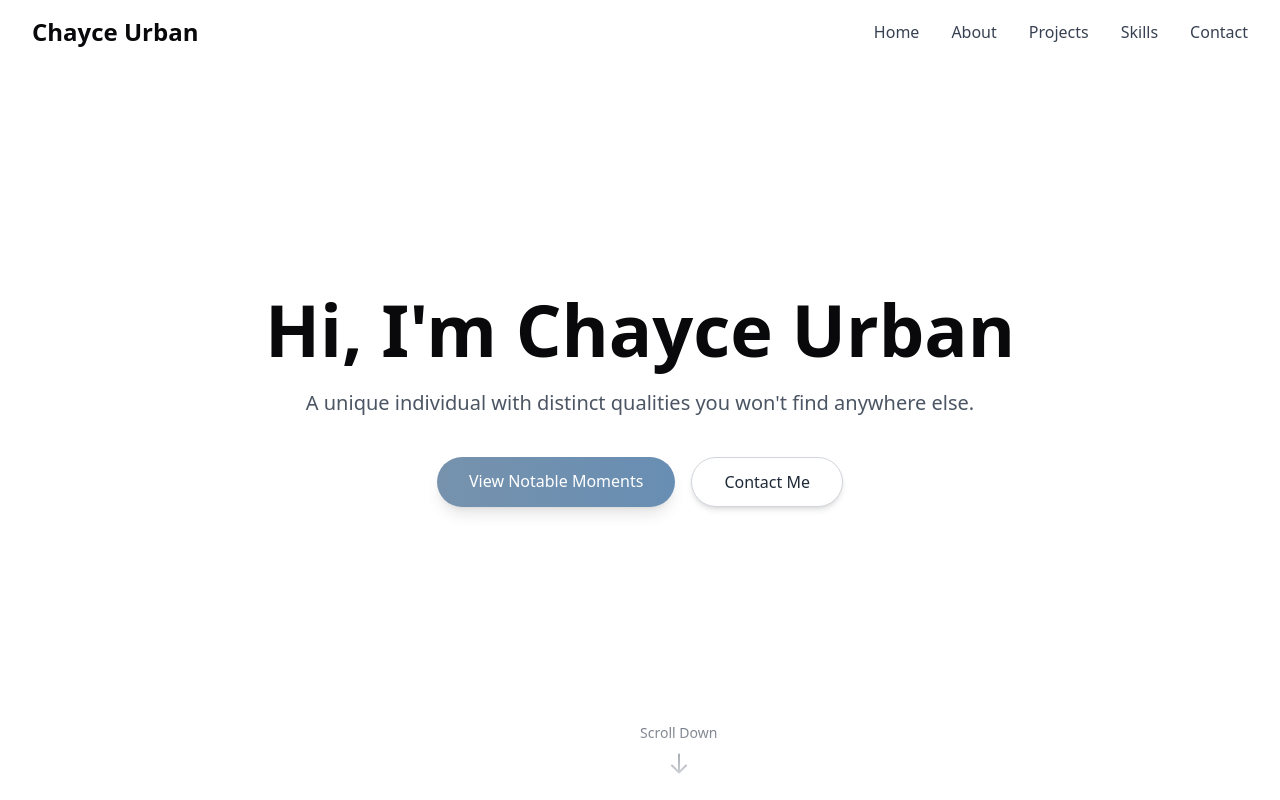
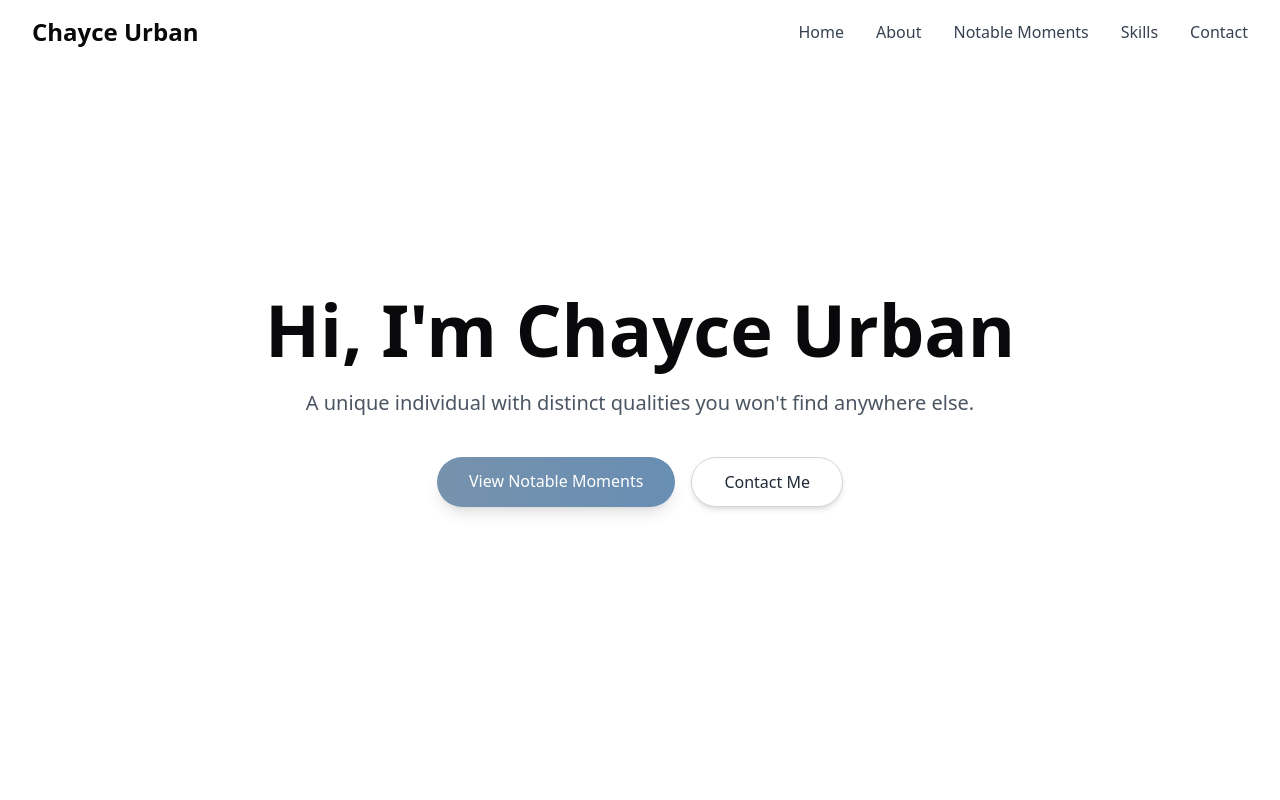
Before and after one commit to JustinKuhn1/Chayce-Urban-Portfolio, a Next.js app in the folder chayce-urban-portfolio/: page / in a window 1280 px wide. Shown: the top 800 px of the page. Built offline with nearby package versions, Linux system fonts and the light colour scheme.

Commit message:
screen-move-remove

```diff
--- a/chayce-urban-portfolio/src/app/layout.tsx
+++ b/chayce-urban-portfolio/src/app/layout.tsx
@@ -1,7 +1,7 @@
+// layout.tsx
 import type { Metadata } from "next";
 import { Geist, Geist_Mono } from "next/font/google";
 import "./globals.css";
-import ClientBody from "./ClientBody";
 
 const geistSans = Geist({
   variable: "--font-geist-sans",
@@ -20,18 +20,16 @@ export const metadata: Metadata = {
 
 export default function RootLayout({
   children,
-}: Readonly<{
+}: {
   children: React.ReactNode;
-}>) {
+}) {
   return (
     <html lang="en" className={`${geistSans.variable} ${geistMono.variable}`}>
       <head>
-      <meta name="theme-color" content="#000000" /> {/* Add the theme-color meta tag here */}
-      <meta name="viewport" content="width=device-width, initial-scale=1.0, maximum-scale=1.0" />
+        <meta name="theme-color" content="#000000" />
+        <meta name="viewport" content="width=device-width, initial-scale=1.0, maximum-scale=1.0" />
       </head>
-      <ClientBody>
-        {children}
-      </ClientBody>
+      <body className="antialiased">{children}</body>
     </html>
   );
 }
--- a/chayce-urban-portfolio/src/components/Navbar.tsx
+++ b/chayce-urban-portfolio/src/components/Navbar.tsx
@@ -7,7 +7,7 @@ import { Bars3Icon, XMarkIcon } from '@heroicons/react/24/outline';
 const navItems = [
   { name: 'Home', href: '#home' },
   { name: 'About', href: '#about' },
-  { name: 'Projects', href: '#projects' },
+  { name: 'Notable Moments', href: '#projects' },
   { name: 'Skills', href: '#skills' },
   { name: 'Contact', href: '#contact' },
 ];
--- a/chayce-urban-portfolio/src/components/sections/Hero.tsx
+++ b/chayce-urban-portfolio/src/components/sections/Hero.tsx
@@ -43,17 +43,7 @@ const ScrollDownIndicator = () => {
       animate={{ opacity: 1, y: 0 }}
       transition={{ delay: 1, duration: 1 }}
     >
-      <motion.div
-        className="flex flex-col items-center cursor-pointer"
-        animate={{ y: [0, 10, 0] }}
-        transition={{ duration: 2, repeat: Infinity }}
-        onClick={() => window.scrollTo({ top: window.innerHeight, behavior: 'smooth' })}
-      >
-        <span className="text-sm font-medium text-gray-600 dark:text-gray-300 mb-2">Scroll Down</span>
-        <svg className="w-6 h-6 text-gray-600 dark:text-gray-300" fill="none" strokeLinecap="round" strokeLinejoin="round" strokeWidth="2" viewBox="0 0 24 24" stroke="currentColor">
-          <path d="M19 14l-7 7m0 0l-7-7m7 7V3"></path>
-        </svg>
-      </motion.div>
+
     </motion.div>
   );
 };
```
